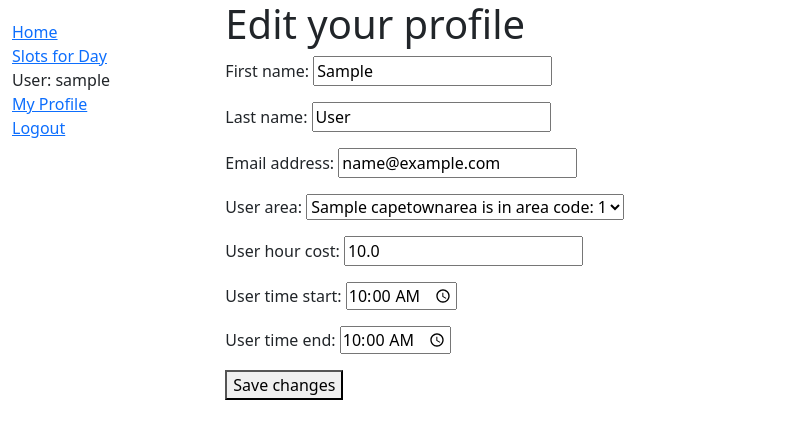
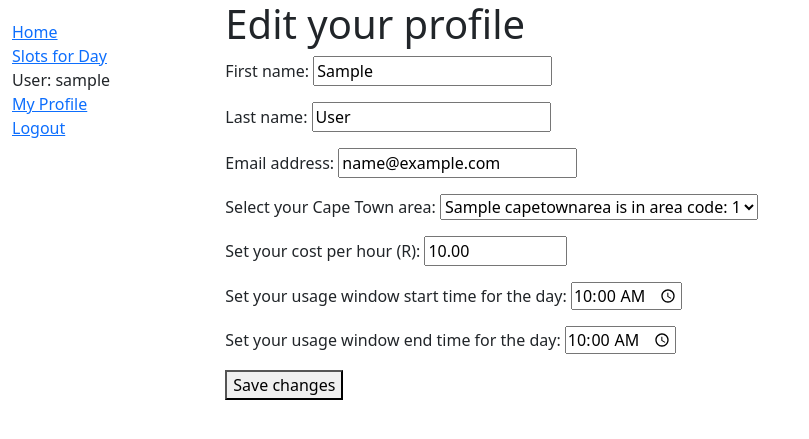
Before and after one commit to Julio-Baeta1/loadshedding-website, a Django app: page /loadshedding_calc/profile/edit in a window 1280 px wide. Shown: the top 439 px of the page, without its empty margins (0-809 px from the left). Run offline with Django 4.2, Linux system fonts and the light colour scheme; a user stored in the database is signed in; tables that the repository leaves empty hold one stand-in row (values such as "Sample post").

Commit message:
Improved forms input with widgets

```diff
--- a/loadshedding/loadshedding_calc/forms.py
+++ b/loadshedding/loadshedding_calc/forms.py
@@ -9,11 +9,18 @@ from .models import User, Profile
 class TimePickerInput(forms.TimeInput):
         input_type = 'time'
 
+class DatePickerInput(forms.DateInput):
+        input_type = 'date'
+
 class DaySlotsForm(forms.Form):
-    selected_date = forms.DateField(help_text="Enter date in form dd/mm/yyyy",input_formats=['%d/%m/%Y'])
-    selected_area = forms.IntegerField(help_text="Enter your area code")
-    selected_stage = forms.IntegerField(help_text="Enter the loadshedding stage")
+    selected_date = forms.DateField(widget=DatePickerInput)
+    selected_area = forms.IntegerField(label="Enter your area code")
+    selected_stage = forms.IntegerField(label="Enter the loadshedding stage")
 
+    widgets = {
+            'selected_area': forms.NumberInput(attrs={'min': "1", 'max': "16", 'step': "1", 'default': "1"}),
+            'selected_stage': forms.NumberInput(attrs={'min': "0", 'max': "8", 'step': "1"})
+    }
 
     def clean_selected_date(self):
         data_day = self.cleaned_data['selected_date']
@@ -50,6 +57,13 @@ class ProfileForm(forms.ModelForm):
         model = Profile
         fields = ('user_area', 'user_hour_cost', 'user_time_start', 'user_time_end')
         widgets = {
+            'user_hour_cost': forms.NumberInput(attrs={'min': "0.00", 'max': "10000.00", 'step': "0.01"}),
             'user_time_start': TimePickerInput(format='%H:%M'),
             'user_time_end': TimePickerInput(format='%H:%M')
         }
+        labels = {
+            'user_area': "Select your Cape Town area",
+            'user_hour_cost': "Set your cost per hour (R)",
+            'user_time_start': "Set your usage window start time for the day",
+            'user_time_end': "Set your usage window end time for the day"
+        }
--- a/loadshedding/loadshedding_calc/models.py
+++ b/loadshedding/loadshedding_calc/models.py
@@ -18,7 +18,7 @@ class CapeTownAreas(models.Model):
 class Profile(models.Model):
     user = models.OneToOneField(User, on_delete=models.CASCADE)
     user_area = models.ForeignKey(CapeTownAreas, default=0, on_delete=models.PROTECT)
-    user_hour_cost = models.FloatField(null=True)
+    user_hour_cost = models.DecimalField(null=True, max_digits=12, decimal_places=2)
     user_time_start = models.TimeField(default=datetime.time(00, 00))
     user_time_end = models.TimeField(default=datetime.time(23, 59))
 
--- a/loadshedding/loadshedding_calc/templates/loadshedding_calc/selection.html
+++ b/loadshedding/loadshedding_calc/templates/loadshedding_calc/selection.html
@@ -7,7 +7,7 @@
   <form action="" method="post">
     {% csrf_token %}
     <table>
-    {{ form.as_table }}
+    {{ form.as_p  }}
     </table>
     <input type="submit" value="Submit">
   </form>
--- a/loadshedding/loadshedding_calc/templates/loadshedding_calc/user_profile.html
+++ b/loadshedding/loadshedding_calc/templates/loadshedding_calc/user_profile.html
@@ -14,7 +14,7 @@
     {% if user.profile.user_hour_cost == NULL %}
         <p style="color:#FF0000";>Please assign a hourly cost </p>
     {%else%}
-        <p>With a hourly cost of {{user.profile.user_hour_cost}} </p>
+        <p>With a cost rate of R{{user.profile.user_hour_cost}} /hour </p>
     {% endif %}
 
     <a href="{% url 'edit-profile' %}" class="btn btn-primary">Edit</a>
```
Also changed, not shown: loadshedding/loadshedding_calc/migrations/0006_alter_profile_user_hour_cost.py (added).
